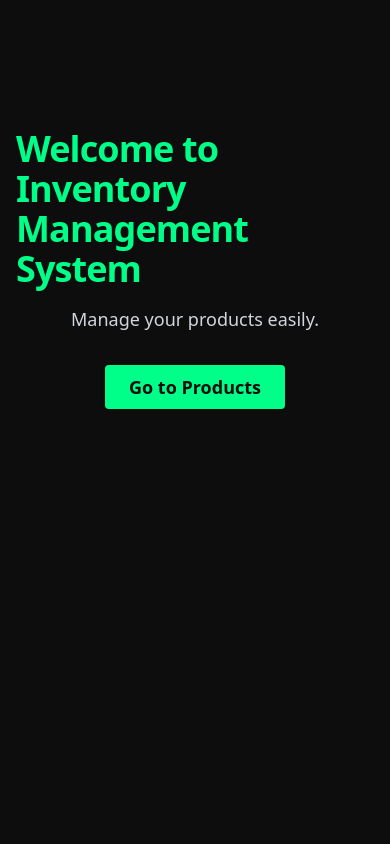
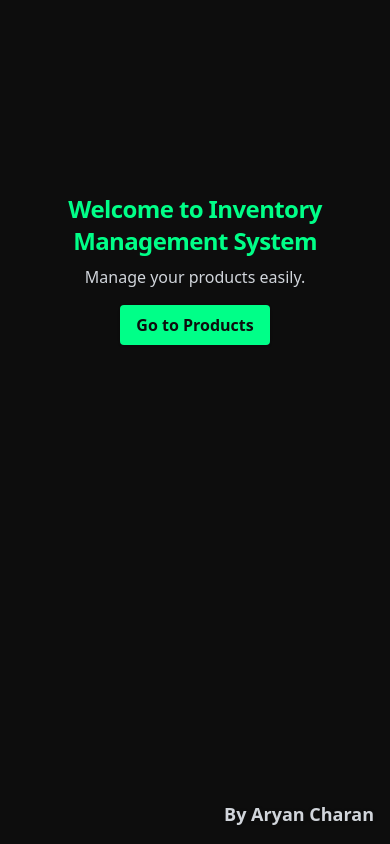
Before and after one commit to charanaryan/The-Inventory-Management-System, a React (Vite) app in the folder client/: page / in a window 390 px wide. Built offline with nearby package versions, Linux system fonts and the light colour scheme.

Commit message:
Final Changes made

```diff
--- a/client/src/pages/Home.jsx
+++ b/client/src/pages/Home.jsx
@@ -3,13 +3,13 @@ import { Link } from 'react-router-dom';
 
 const Home = () => {
   return (
-    <div className="flex flex-col items-center justify-center min-h-[60vh]">
-      <h1 className="text-4xl font-bold text-accent mb-4 tracking-tight">Welcome to Inventory Management System</h1>
-      <p className="text-lg text-gray-300 mb-8">Manage your products easily.</p>
+    <><div className="flex flex-col items-center justify-center min-h-[60vh] px-2 sm:px-4 md:px-8">
+      <h1 className="text-2xl sm:text-4xl font-bold text-accent mb-2 sm:mb-4 tracking-tight text-center">Welcome to Inventory Management System</h1>
+      <p className="text-base sm:text-lg text-gray-300 mb-4 sm:mb-8 text-center">Manage your products easily.</p>
       <Link to="/products">
-        <button className="bg-accent text-dark font-semibold px-6 py-2 rounded shadow hover:bg-emerald-400 transition-colors text-lg">Go to Products</button>
+        <button className="bg-accent text-dark font-semibold px-4 sm:px-6 py-2 rounded shadow hover:bg-emerald-400 transition-colors text-base sm:text-lg w-full max-w-xs">Go to Products</button>
       </Link>
-    </div>
+    </div><div className="fixed bottom-4 right-4 text-lg sm:text-xl text-gray-300 z-50 select-none pointer-events-none font-semibold drop-shadow">By Aryan Charan</div></>
   );
 };
 
--- a/client/src/pages/ProductPage.jsx
+++ b/client/src/pages/ProductPage.jsx
@@ -16,18 +16,18 @@ const ProductPage = () => {
   };
 
   return (
-    <div className="min-h-[80vh] flex flex-col items-center justify-start bg-gradient-to-br from-dark via-faded to-dark py-10 px-2">
-      <div className="w-full max-w-5xl bg-faded rounded-2xl shadow-2xl p-8">
-        <div className="flex flex-col sm:flex-row items-center justify-between mb-8 gap-4">
-          <h1 className="text-3xl font-bold text-accent tracking-tight">Product Management</h1>
-          <div className="flex gap-3">
+    <div className="min-h-[80vh] flex flex-col items-center justify-start bg-gradient-to-br from-dark via-faded to-dark py-6 sm:py-10 px-2 sm:px-4 md:px-8">
+      <div className="w-full max-w-5xl bg-faded rounded-2xl shadow-2xl p-4 sm:p-6 md:p-8">
+        <div className="flex flex-col sm:flex-row items-center justify-between mb-4 sm:mb-8 gap-2 sm:gap-4">
+          <h1 className="text-xl sm:text-3xl font-bold text-accent tracking-tight text-center sm:text-left">Product Management</h1>
+          <div className="flex flex-col sm:flex-row gap-2 sm:gap-3 w-full sm:w-auto">
             <Link to="/">
-              <button className="bg-accent text-dark font-semibold px-6 py-2 rounded shadow hover:bg-emerald-400 transition-colors text-lg focus:outline-none focus:ring-2 focus:ring-accent">
+              <button className="bg-accent text-dark font-semibold px-4 sm:px-6 py-2 rounded shadow hover:bg-emerald-400 transition-colors text-base sm:text-lg focus:outline-none focus:ring-2 focus:ring-accent w-full sm:w-auto">
                 Home
               </button>
             </Link>
             <button
-              className="bg-accent text-dark font-semibold px-6 py-2 rounded shadow hover:bg-emerald-400 transition-colors text-lg focus:outline-none focus:ring-2 focus:ring-accent"
+              className="bg-accent text-dark font-semibold px-4 sm:px-6 py-2 rounded shadow hover:bg-emerald-400 transition-colors text-base sm:text-lg focus:outline-none focus:ring-2 focus:ring-accent w-full sm:w-auto"
               onClick={() => { setEditableProduct(null); setShowForm(true); }}
             >
               Add Product
```
